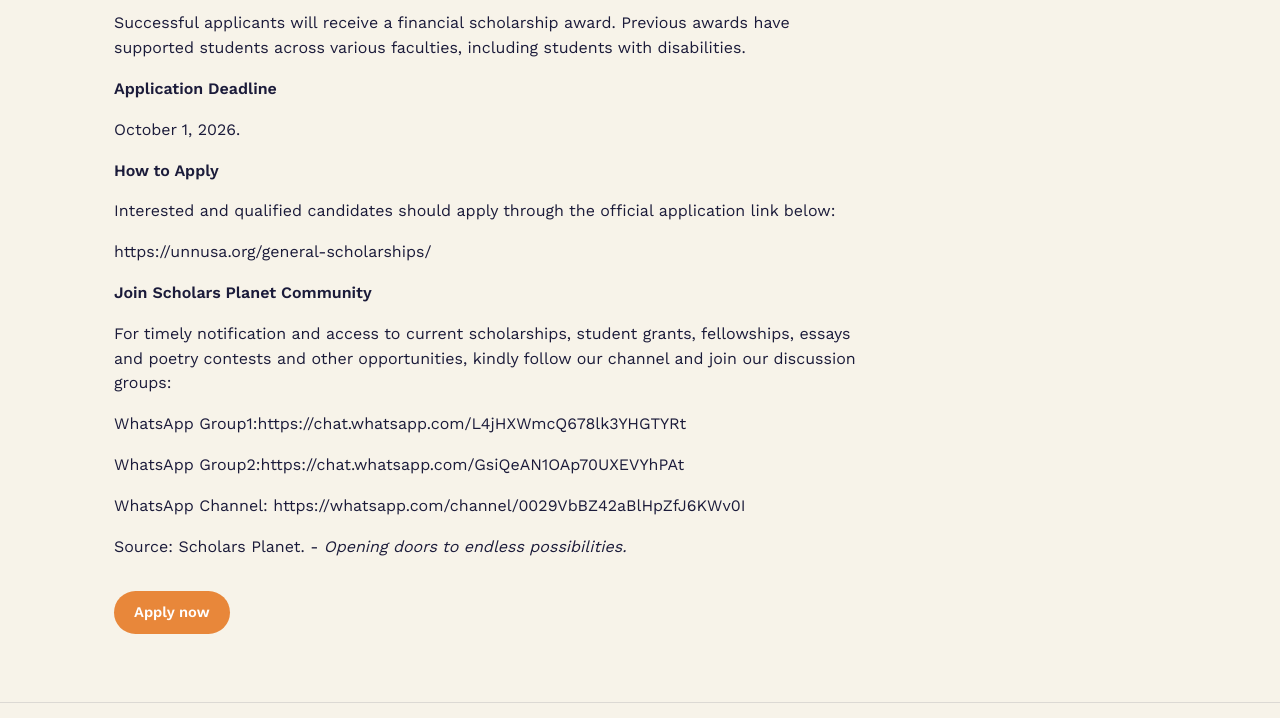
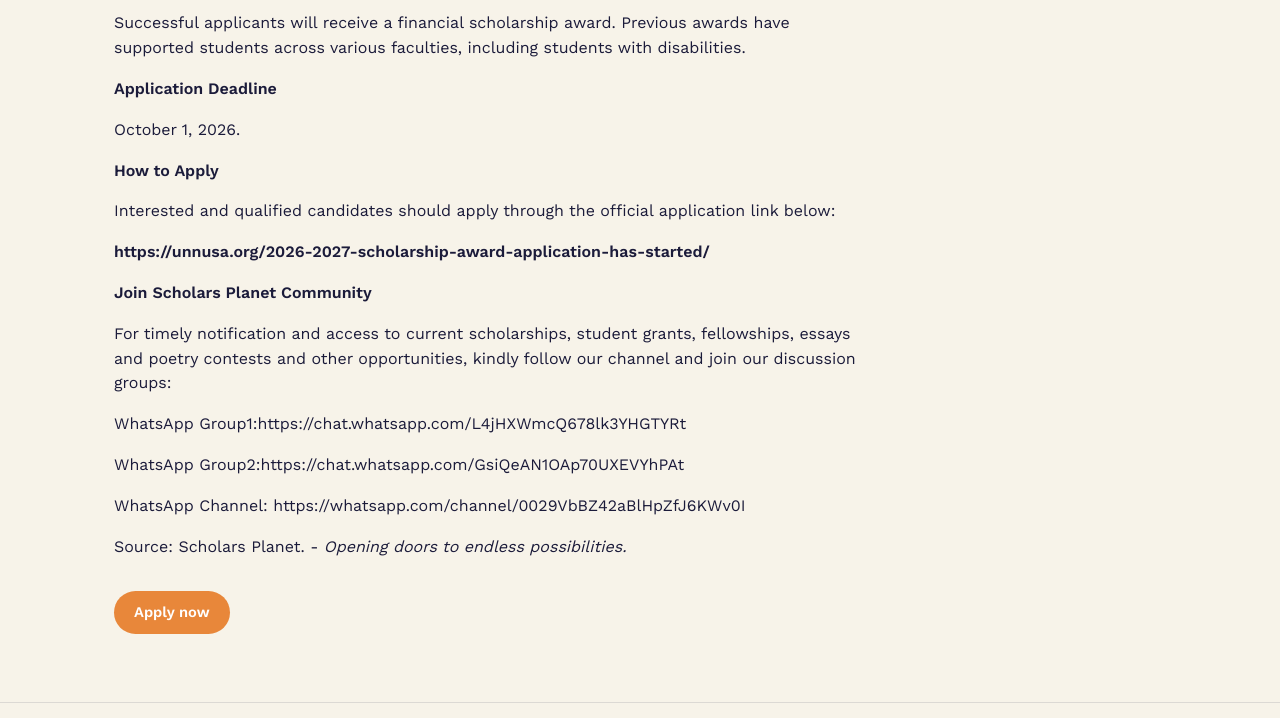
Before and after one commit to thompsonfavour399-prog/SCHOLARS-PLANET, an Eleventy site: page content/posts/unn-usa-general-scholarship-2026-2027.md in a window 1280 px wide. Shown: the part 804-1522 px from the top of the page. Built offline with nearby package versions, Linux system fonts and the light colour scheme; Eleventy itself is replaced by a stand-in of ours; files that its build step writes are made by us from their sources.

Commit message:
Update Opportunities “unn-usa-general-scholarship-2026-2027”

```diff
--- a/content/posts/unn-usa-general-scholarship-2026-2027.md
+++ b/content/posts/unn-usa-general-scholarship-2026-2027.md
@@ -6,7 +6,7 @@ deadline: 2026-10-01
 summary: "UNN-USA General Scholarship 2026/2027 is now open. This merit-based
   financial award is for active students of the University of Nigeria, Nsukka.
   Deadline: October 1, 2026. Full details below."
-link: https://unnusa.org/general-scholarships/
+link: https://unnusa.org/2026-2027-scholarship-award-application-has-started/
 image: /assets/img/uploads/screenshot_2026-09-26-03-54-45-77.jpg
 ---
 **UNN-USA General Scholarship 2026/2027**
@@ -17,15 +17,15 @@ The University of Nigeria Alumni Association, USA (UNN-USA) is pleased to announ
 
 To be considered for this scholarship, applicants must meet the following criteria:
 
-1.  Must be an active student of the University of Nigeria (UNN).
-2.  Awards are primarily merit-based.
-3.  Extenuating circumstances may also be considered where applicable.
+1. Must be an active student of the University of Nigeria (UNN).
+2. Awards are primarily merit-based.
+3. Extenuating circumstances may also be considered where applicable.
 
 **Application Requirements**
 
-1.  Complete the online scholarship application form via the official portal.
-2.  Applicants may upload supporting documents they would like the scholarship committee to consider.
-3.  Preferred document formats are PDF, PNG, or JPEG.
+1. Complete the online scholarship application form via the official portal.
+2. Applicants may upload supporting documents they would like the scholarship committee to consider.
+3. Preferred document formats are PDF, PNG, or JPEG.
 
 **Scholarship Benefits**
 
@@ -39,18 +39,16 @@ October 1, 2026.
 
 Interested and qualified candidates should apply through the official application link below:
 
-https://unnusa.org/general-scholarships/
+**https://unnusa.org/2026-2027-scholarship-award-application-has-started/**
 
 **Join Scholars Planet Community**
 
 For timely notification and access to current scholarships, student grants, fellowships, essays and poetry contests and other opportunities, kindly follow our channel and join our discussion groups:
 
-
 WhatsApp Group1:https://chat.whatsapp.com/L4jHXWmcQ678lk3YHGTYRt
 
 WhatsApp Group2:https://chat.whatsapp.com/GsiQeAN1OAp70UXEVYhPAt
 
-
 WhatsApp Channel: https://whatsapp.com/channel/0029VbBZ42aBlHpZfJ6KWv0I
 
 Source: Scholars Planet.   - *Opening doors to endless possibilities.*
```
